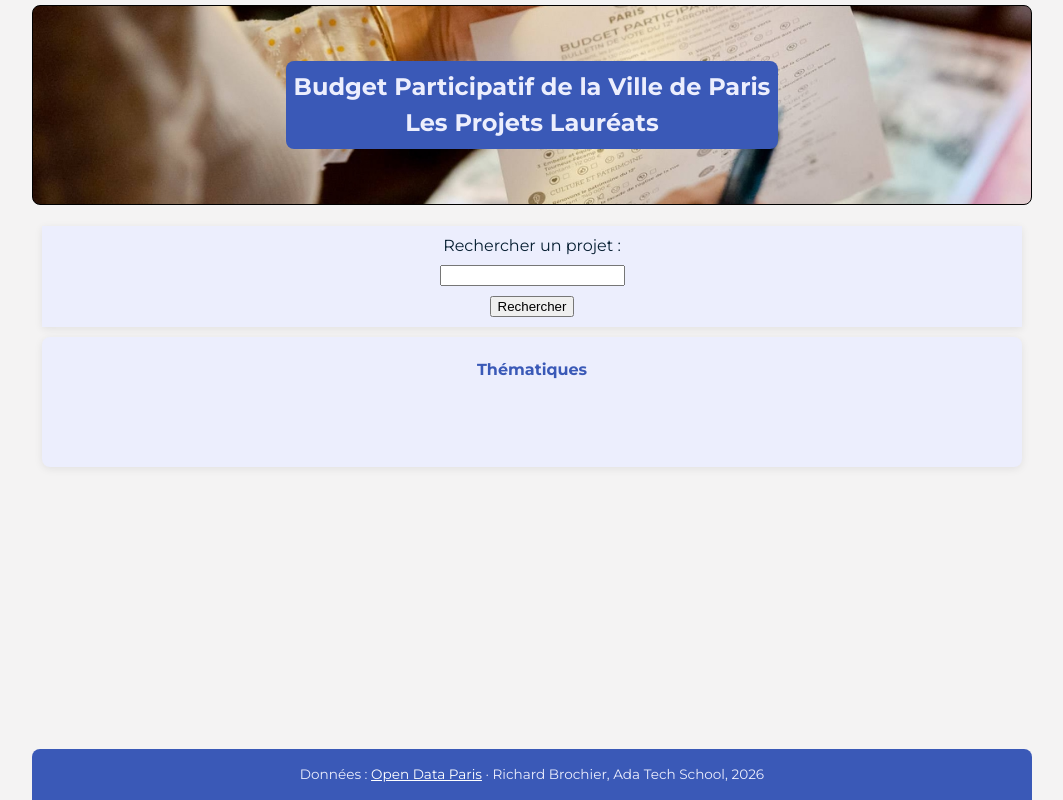
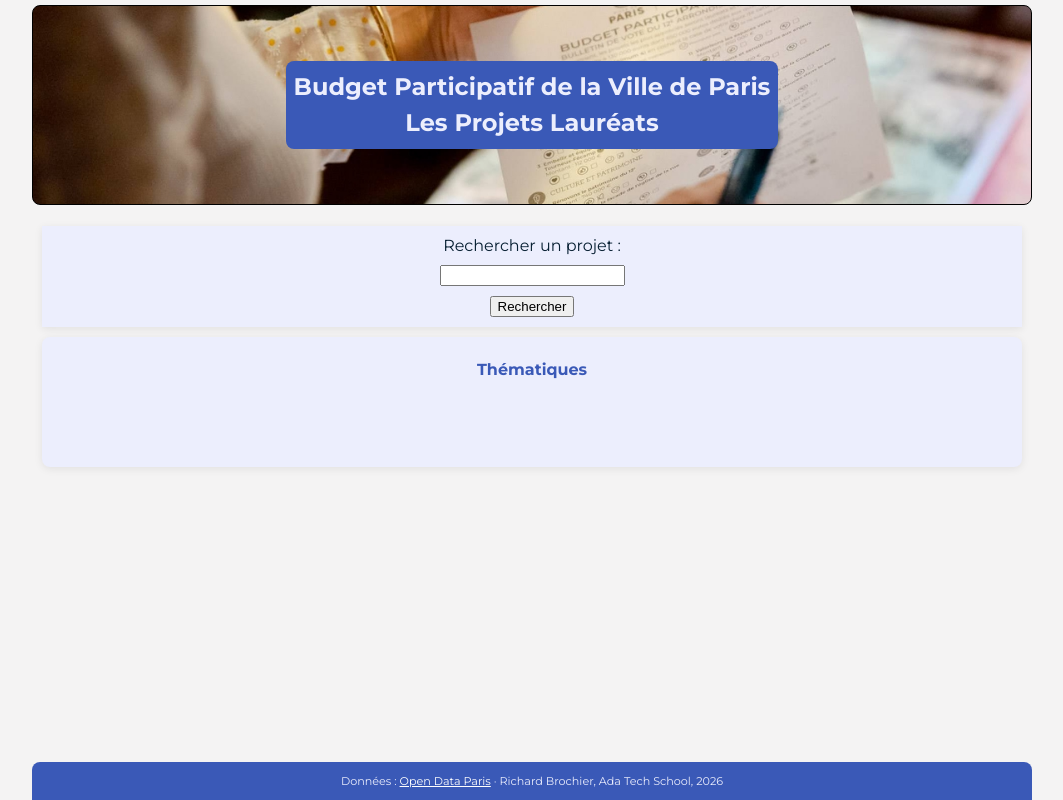
Before and after one commit to rbrochier/adataviz, a website with bundled scripts: page index.html in a window 1280 px wide. Shown: the whole page, without its empty margins (108-1171 px from the left). Built offline with nearby package versions, Linux system fonts and the light colour scheme; no server answers.

Commit message:
peaufine README
IA: 1

```diff
--- a/main.js
+++ b/main.js
@@ -124,7 +124,7 @@ retourMenu.addEventListener("click", () => {
 });
 
 async function init() {
-  const resultats = await chargerDonnees();
+  const resultats =  await chargerDonnees();
   const projets = resultats.map(formaterDonnees);
   totalProjets.textContent = `${projets.length} projets lauréats`;
   const thematiques = extraireThematiques(projets);
--- a/style.css
+++ b/style.css
@@ -198,8 +198,8 @@ footer {
   width: 100%;
   max-width: 1000px;
   z-index: 10;
-  padding: 4px 8px;
-  font-size: 0.85rem;
+  padding: 1px 2px;
+  font-size: 0.70rem;
   background-color: #3a59b7;
   color: #eceefd;
   text-align: center;
```
